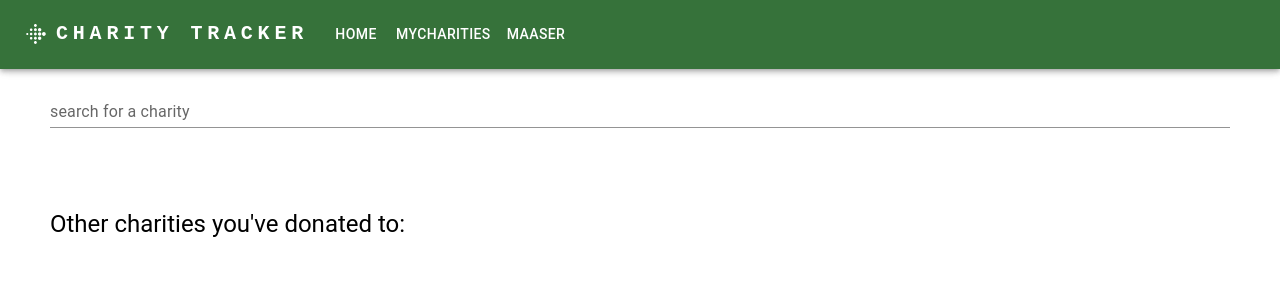
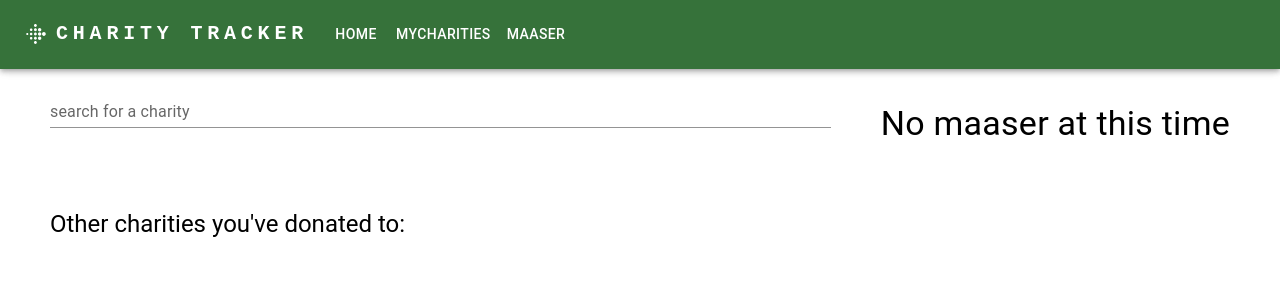
Before and after one commit to sbelsky01/Charity_Tracker_Website, a React (Create React App) app: page /#/my-charities in a window 1280 px wide. Shown: the top 300 px of the page. Built offline with nearby package versions, Linux system fonts and the light colour scheme.

Commit message:
added maaser display to charities page

```diff
--- a/src/components/charities/my-charities.jsx
+++ b/src/components/charities/my-charities.jsx
@@ -125,6 +125,8 @@ export default function MyCharities() {
   return (
     <div className="App">
       <div className="content">
+        <Grid container spacing={2}>
+          <Grid item sm={8}>
             <TextField
               variant="standard"
               label="search for a charity"
@@ -134,6 +136,30 @@ export default function MyCharities() {
               fullWidth
               sx={{ marginBottom: "40px" }}
             />
+          </Grid>
+          <Grid
+            item
+            sm={4}
+            sx={{
+              display: "flex",
+              alignItems: "center",
+              justifyContent: "flex-end",
+            }}
+          >
+            {maaserState.maaser > 0 ? (
+              <Typography
+                variant="h4"
+                sx={{ textAlign: "center", verticalAlign: "bottom" }}
+              >
+                Maaser: ${maaserState.maaser.toFixed(2)}
+              </Typography>
+            ) : (
+              <Typography variant="h4" sx={{ textAlign: "center" }}>
+                No maaser at this time
+              </Typography>
+            )}
+          </Grid>
+        </Grid>
         <Popover
           open={open}
           anchorEl={anchorEl}
```
Lines whose indentation alone changed are shown as unchanged.
